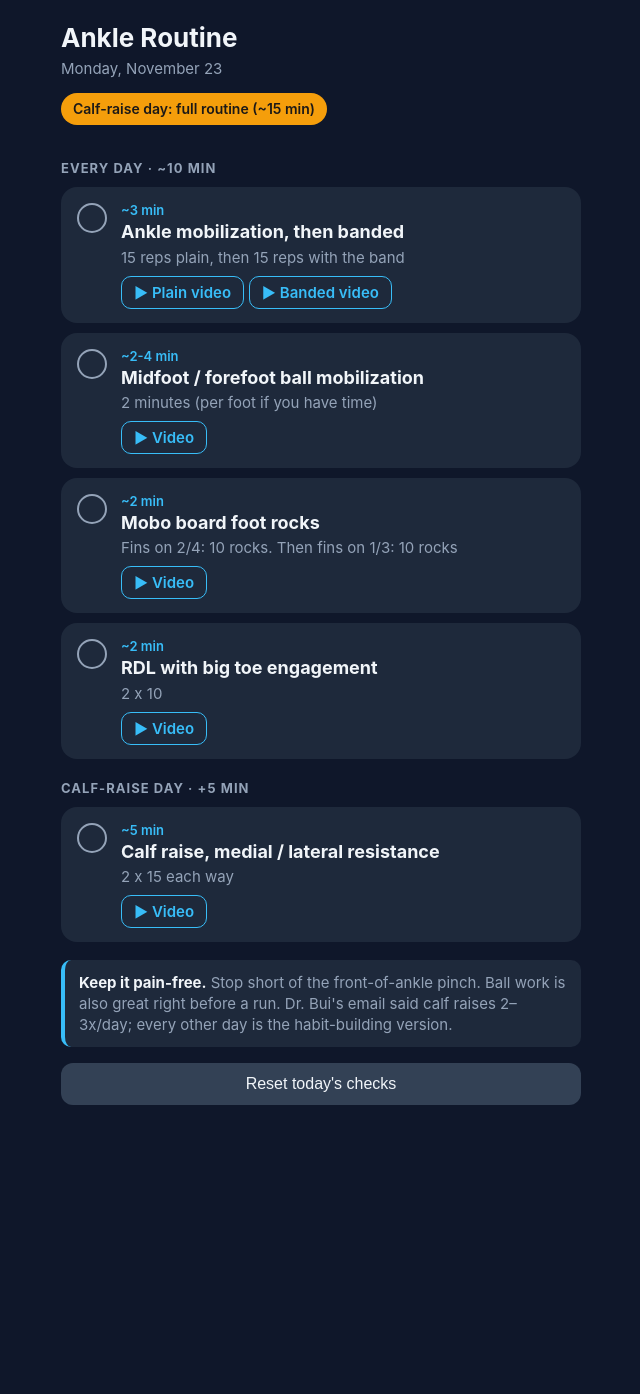
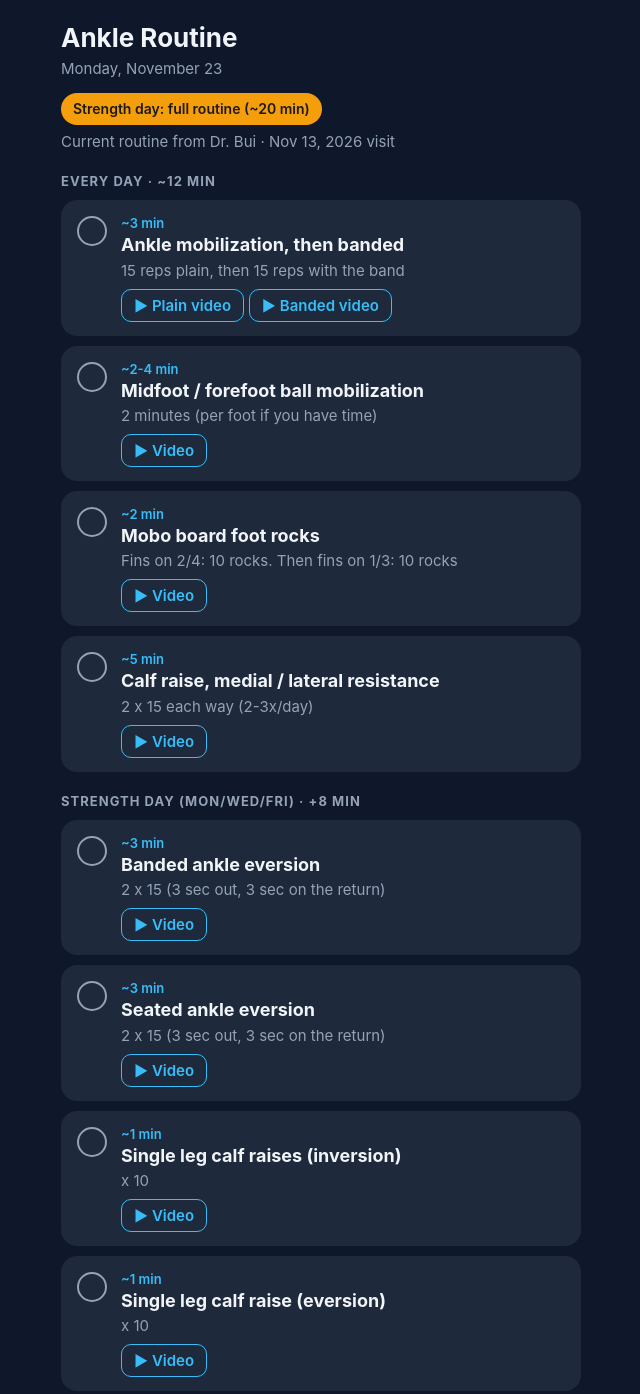
Before and after one commit to atouchstone/pt-routine, a plain HTML site: page index.html in a window 1280 px wide. Shown: the top 1394 px of the page, without its empty margins (319-959 px from the left). Before the commit the page ends 1137 px from the top, so only its background shows below. Drawn offline with Linux system fonts and the light colour scheme.

Commit message:
Update to Dr. Bui's 11/13/26 routine (daily + Mon/Wed/Fri strength)

```diff
--- a/index.html
+++ b/index.html
@@ -36,11 +36,13 @@ h2{font-size:13px;letter-spacing:.08em;text-transform:uppercase;color:var(--mut)
 <p class="sub" id="date"></p>
 <span class="badge" id="badge"></span>
 
-<h2>Every day &middot; ~10 min</h2>
+<p class="sub" style="margin-top:-8px">Current routine from Dr. Bui &middot; Nov 13, 2026 visit</p>
+
+<h2>Every day &middot; ~12 min</h2>
 <div id="daily"></div>
-<div id="calfWrap"><h2>Calf-raise day &middot; +5 min</h2><div id="calf"></div></div>
+<div id="calfWrap"><h2>Strength day (Mon/Wed/Fri) &middot; +8 min</h2><div id="calf"></div></div>
 
-<div class="note"><b>Keep it pain-free.</b> Stop short of the front-of-ankle pinch. Ball work is also great right before a run. Dr. Bui's email said calf raises 2&ndash;3x/day; every other day is the habit-building version.</div>
+<div class="note"><b>Keep it pain-free.</b> Stop short of the front-of-ankle pinch. Ball work is also great right before a run.<br><br><b>Running (Dr. Bui, 11/13/26):</b> Wait until 4-6 weeks (or Dec 1) to try running. First week of running should be ~20 minutes total of jogging, broken up into walk-run intervals. Should be pain free. If you have some stiffness or discomfort at the beginning of the run and it subsides after the warm up, most likely coming from the peroneal tendon. Tenderness along the outer leg should resolve.</div>
 <button onclick="resetDay()">Reset today's checks</button>
 </div>
 <script>
@@ -48,14 +50,18 @@ const daily=[
  {id:'mob',t:'Ankle mobilization, then banded',d:'15 reps plain, then 15 reps with the band',m:'~3 min',v:['Plain video','https://www.youtube.com/watch?v=K8I7hJh9zvo','Banded video','https://www.youtube.com/watch?v=_27xY33gzI4']},
  {id:'ball',t:'Midfoot / forefoot ball mobilization',d:'2 minutes (per foot if you have time)',m:'~2-4 min',v:['Video','https://youtu.be/Ickc6T8ORVI']},
  {id:'mobo',t:'Mobo board foot rocks',d:'Fins on 2/4: 10 rocks. Then fins on 1/3: 10 rocks',m:'~2 min',v:['Video','https://www.youtube.com/watch?v=1amzSzPF-iE']},
- {id:'rdl',t:'RDL with big toe engagement',d:'2 x 10',m:'~2 min',v:['Video','https://youtu.be/g_iFiue7UhY']}
+ {id:'calf',t:'Calf raise, medial / lateral resistance',d:'2 x 15 each way (2-3x/day)',m:'~5 min',v:['Video','https://www.youtube.com/watch?v=3uhlWefDhds']}
 ];
-const calf=[{id:'calf',t:'Calf raise, medial / lateral resistance',d:'2 x 15 each way',m:'~5 min',v:['Video','https://www.youtube.com/watch?v=3uhlWefDhds']}];
+const calf=[
+ {id:'bev',t:'Banded ankle eversion',d:'2 x 15 (3 sec out, 3 sec on the return)',m:'~3 min',v:['Video','https://www.youtube.com/watch?v=QFgPY6oJWcA']},
+ {id:'sev',t:'Seated ankle eversion',d:'2 x 15 (3 sec out, 3 sec on the return)',m:'~3 min',v:['Video','https://www.youtube.com/shorts/WnCGfw8FJjE']},
+ {id:'slinv',t:'Single leg calf raises (inversion)',d:'x 10',m:'~1 min',v:['Video','https://youtu.be/lhc_ctdKttU']},
+ {id:'slev',t:'Single leg calf raise (eversion)',d:'x 10',m:'~1 min',v:['Video','https://youtu.be/rF_9shZvtis']}
+];
 const now=new Date(),key=now.getFullYear()+'-'+(now.getMonth()+1)+'-'+now.getDate();
-const anchor=new Date(2026,8,30),today=new Date(now.getFullYear(),now.getMonth(),now.getDate());
-const days=Math.round((today-anchor)/864e5),isCalf=days%2===0;
+const isCalf=[1,3,5].includes(now.getDay());
 document.getElementById('date').textContent=now.toLocaleDateString(undefined,{weekday:'long',month:'long',day:'numeric'});
-const b=document.getElementById('badge');b.textContent=isCalf?'Calf-raise day: full routine (~15 min)':'Daily set only (~10 min)';b.className='badge '+(isCalf?'calf':'plain');
+const b=document.getElementById('badge');b.textContent=isCalf?'Strength day: full routine (~20 min)':'Daily set only (~12 min)';b.className='badge '+(isCalf?'calf':'plain');
 if(!isCalf)document.getElementById('calfWrap').style.display='none';
 let st=JSON.parse(localStorage.getItem('pt-'+key)||'{}');
 function render(el,items){el.innerHTML='';items.forEach(x=>{
```
